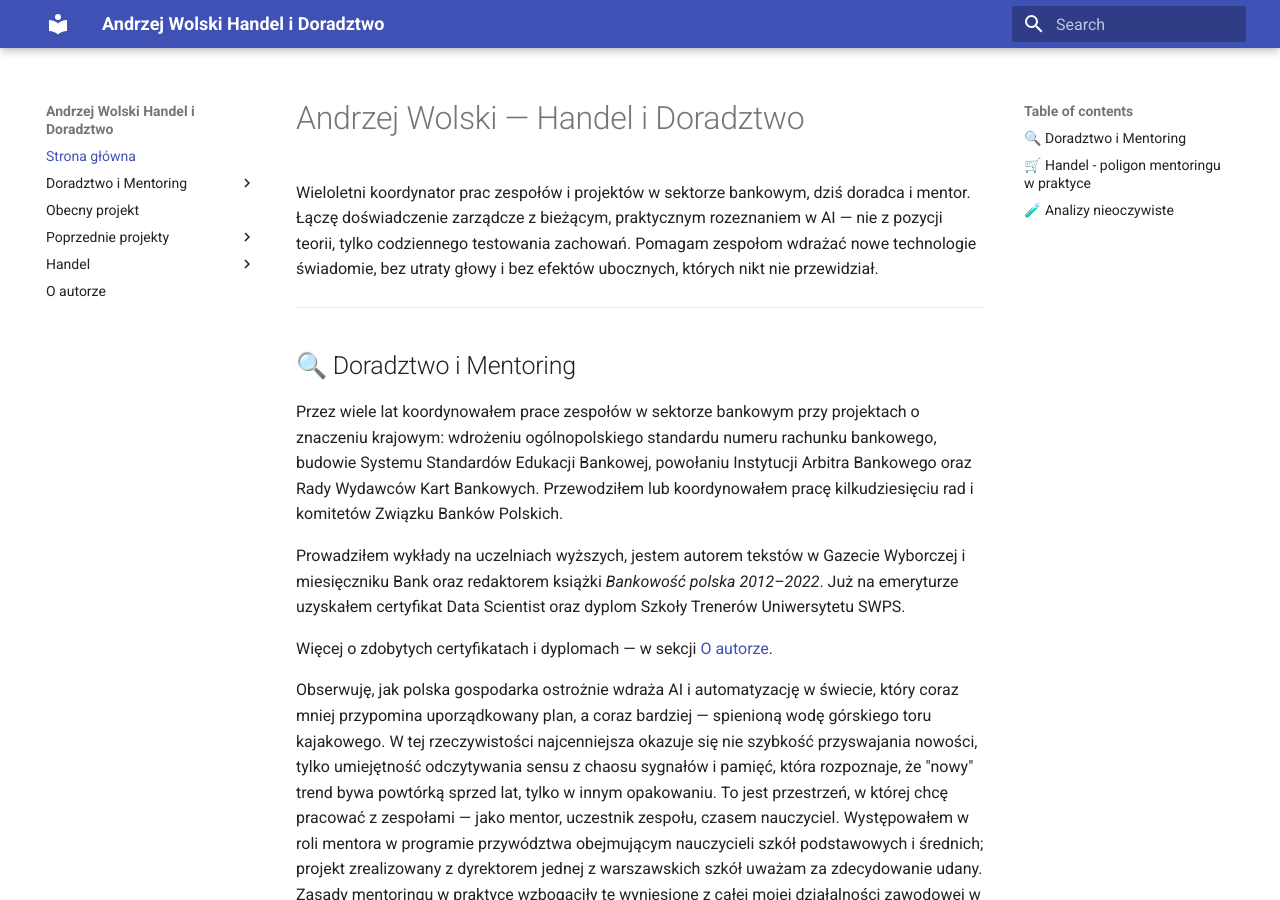
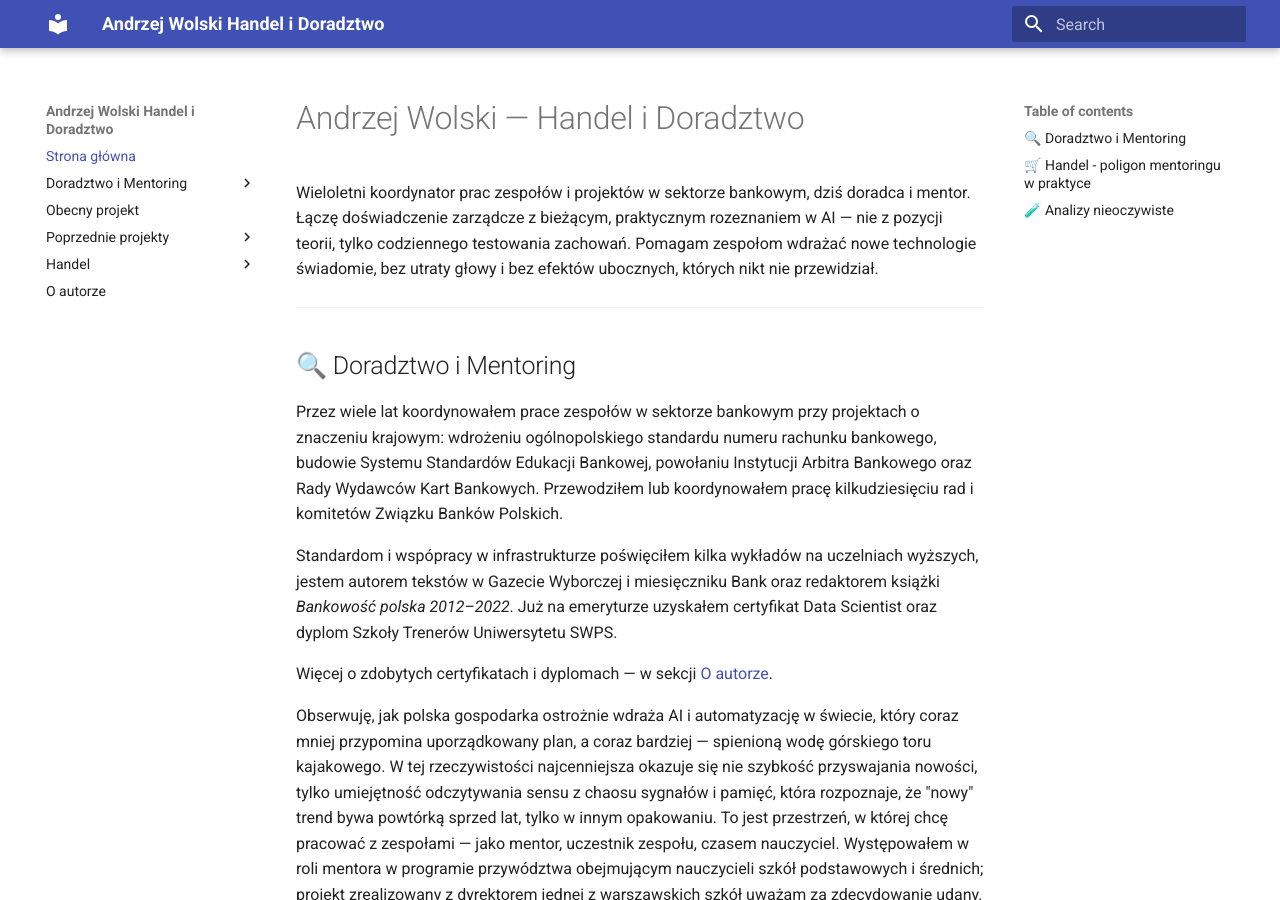
Before and after one commit to volandaw/volandaw.github.io, an MkDocs documentation site: the page built from docs/index.md, in a window 1280 px wide and 900 px high. Built offline with MkDocs 1.6.1 and Material for MkDocs 9.7.7, drawn with Linux system fonts in a browser that asks for light colours.

Commit message:
Aktualizacja strony 31.07.2026 14:54:21,74

```diff
--- a/docs/index.md
+++ b/docs/index.md
@@ -8,7 +8,7 @@ Wieloletni koordynator prac zespołów i projektów w sektorze bankowym, dziś d
 
 Przez wiele lat koordynowałem prace zespołów w sektorze bankowym przy projektach o znaczeniu krajowym: wdrożeniu ogólnopolskiego standardu numeru rachunku bankowego, budowie Systemu Standardów Edukacji Bankowej, powołaniu Instytucji Arbitra Bankowego oraz Rady Wydawców Kart Bankowych. Przewodziłem lub koordynowałem pracę kilkudziesięciu rad i komitetów Związku Banków Polskich.
 
-Prowadziłem wykłady na uczelniach wyższych, jestem autorem tekstów w Gazecie Wyborczej i miesięczniku Bank oraz redaktorem książki *Bankowość polska 2012–2022*. Już na emeryturze uzyskałem certyfikat Data Scientist oraz dyplom Szkoły Trenerów Uniwersytetu SWPS.
+Standardom i wspópracy w infrastrukturze poświęciłem kilka wykładów na uczelniach wyższych, jestem autorem tekstów w Gazecie Wyborczej i miesięczniku Bank oraz redaktorem książki *Bankowość polska 2012–2022*. Już na emeryturze uzyskałem certyfikat Data Scientist oraz dyplom Szkoły Trenerów Uniwersytetu SWPS.
 
 Więcej o zdobytych certyfikatach i dyplomach — w sekcji [O autorze](o-mnie.md).
 
```
Also changed, not shown: site/index.html, site/search/search_index.json.
